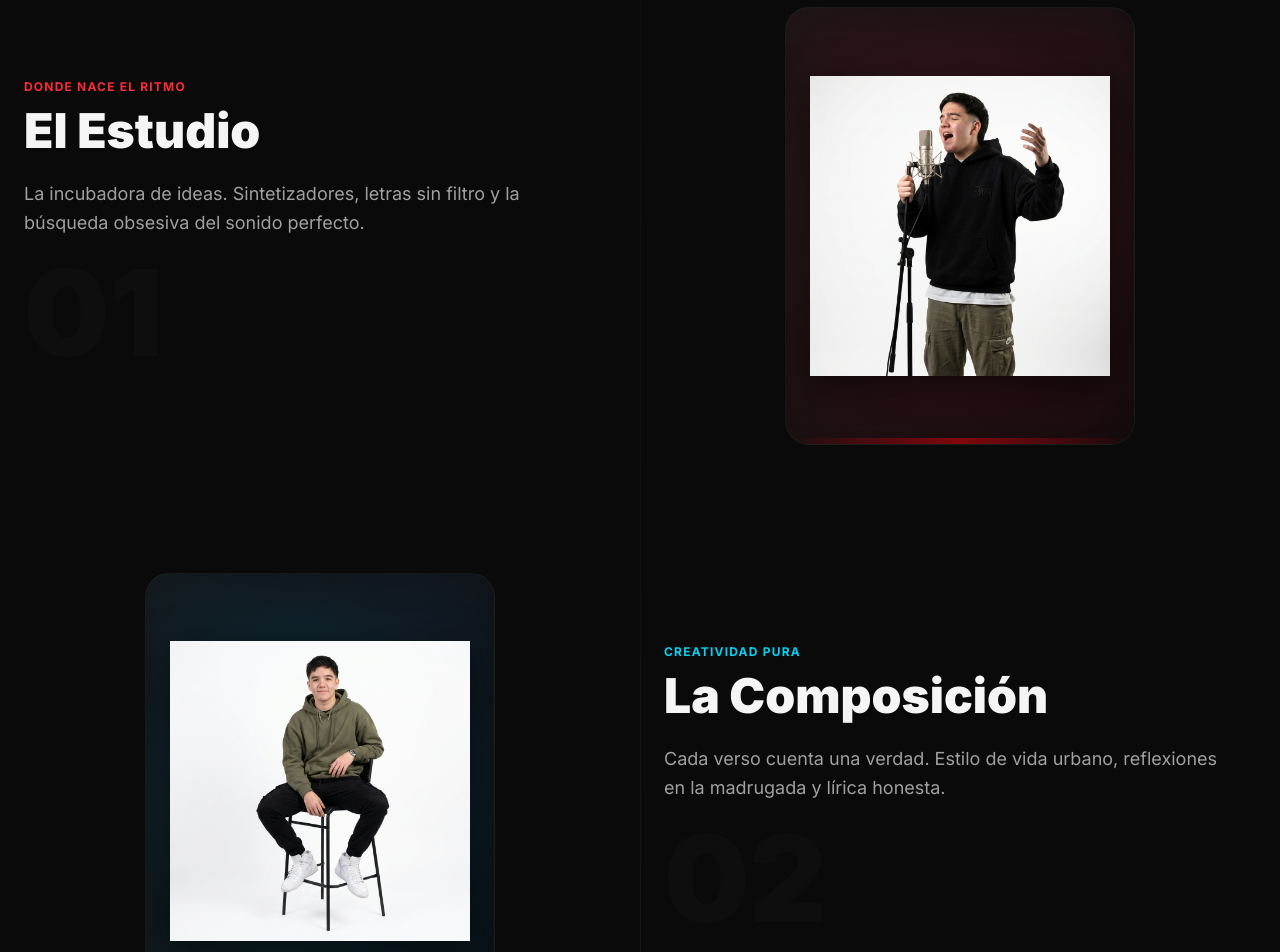
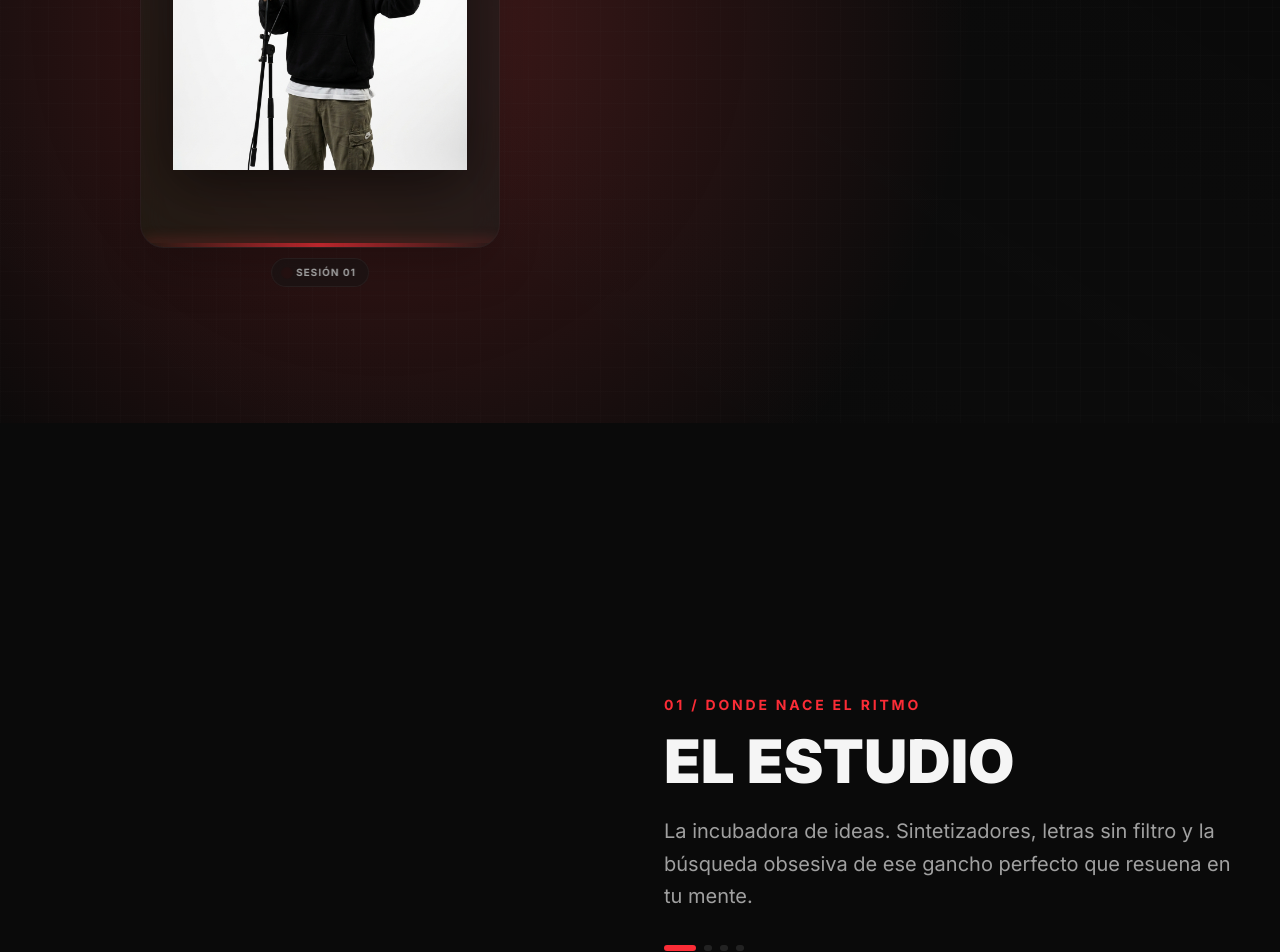
Before and after one commit to joel195xd/midec26.xyz, a Next.js app: page / in a window 1280 px wide. Shown: the part 1177-2129 px from the top of the page. Built offline with nearby package versions, Linux system fonts and the light colour scheme.

Commit message:
feat: add interactive scrollytelling gallery component and sobre page layout

```diff
--- a/src/components/Gallery.tsx
+++ b/src/components/Gallery.tsx
@@ -6,167 +6,189 @@ import Image from "next/image";
 const SESSIONS = [
   {
     title: "El Estudio",
-    tagline: "DONDE NACE EL RITMO",
-    description: "La incubadora de ideas. Sintetizadores, letras sin filtro y la búsqueda obsesiva del sonido perfecto.",
+    tagline: "01 / DONDE NACE EL RITMO",
+    description: "La incubadora de ideas. Sintetizadores, letras sin filtro y la búsqueda obsesiva de ese gancho perfecto que resuena en tu mente.",
     image: "/artista-pose1.png",
-    color: "from-red-500/20 to-rose-500/20",
-    glow: "rgba(239, 68, 68, 0.3)",
     accent: "text-red-500",
+    bgClass: "from-red-500/10 via-background to-background",
+    glowColor: "rgba(239, 68, 68, 0.4)",
   },
   {
     title: "La Composición",
-    tagline: "CREATIVIDAD PURA",
-    description: "Cada verso cuenta una verdad. Estilo de vida urbano, reflexiones en la madrugada y lírica honesta.",
+    tagline: "02 / CREATIVIDAD PURA",
+    description: "Cada verso cuenta una verdad. Estilo de vida urbano, reflexiones escritas en la madrugada bajo luces tenues y lírica honesta.",
     image: "/artista-pose2.png",
-    color: "from-cyan-500/20 to-blue-500/20",
-    glow: "rgba(6, 182, 212, 0.3)",
     accent: "text-cyan-400",
+    bgClass: "from-cyan-500/10 via-background to-background",
+    glowColor: "rgba(6, 182, 212, 0.4)",
   },
   {
     title: "El Directo",
-    tagline: "ENERGÍA EN VIVO",
-    description: "La conexión absoluta con la gente. El escenario se enciende, la música explota y el show toma el control.",
+    tagline: "03 / ENERGÍA EN VIVO",
+    description: "La conexión absoluta con la gente. El escenario se enciende, la música explota y el show toma el control de los corazones.",
     image: "/artista-pose3.png",
-    color: "from-emerald-500/20 to-teal-500/20",
-    glow: "rgba(16, 185, 129, 0.3)",
     accent: "text-emerald-400",
+    bgClass: "from-emerald-500/10 via-background to-background",
+    glowColor: "rgba(16, 185, 129, 0.4)",
   },
   {
     title: "La Esencia",
-    tagline: "STREETWEAR & ACTITUD",
-    description: "Markho representa la cultura de la calle. Moda, autenticidad y música como un solo movimiento.",
+    tagline: "04 / STREETWEAR & ACTITUD",
+    description: "Markho representa la cultura de la calle. Moda, autenticidad e independencia artística convertidas en un solo movimiento.",
     image: "/artista-pose4.png",
-    color: "from-amber-500/20 to-orange-500/20",
-    glow: "rgba(245, 158, 11, 0.3)",
     accent: "text-amber-500",
+    bgClass: "from-amber-500/10 via-background to-background",
+    glowColor: "rgba(245, 158, 11, 0.4)",
   },
 ];
 
 export default function Gallery() {
-  const [visibleIndices, setVisibleIndices] = useState<number[]>([]);
-  const sectionRef = useRef<HTMLDivElement>(null);
+  const [activeIndex, setActiveIndex] = useState(0);
+  const containerRef = useRef<HTMLDivElement>(null);
 
   useEffect(() => {
-    const observer = new IntersectionObserver(
-      (entries) => {
+    const observerOptions = {
+      root: null,
+      rootMargin: "-40% 0px -40% 0px", // Trigger when the item is in the center 20% of the screen
+      threshold: 0,
+    };
+
+    const observer = new IntersectionObserver((entries) => {
       entries.forEach((entry) => {
         if (entry.isIntersecting) {
           const index = Number(entry.target.getAttribute("data-index"));
-            setVisibleIndices((prev) => [...new Set([...prev, index])]);
+          setActiveIndex(index);
         }
       });
-      },
-      { threshold: 0.25, rootMargin: "0px 0px -50px 0px" }
-    );
+    }, observerOptions);
 
-    const childElements = sectionRef.current?.querySelectorAll(".scroll-card");
-    childElements?.forEach((el) => observer.observe(el));
+    const triggerElements = containerRef.current?.querySelectorAll(".scrolly-trigger");
+    triggerElements?.forEach((el) => observer.observe(el));
 
     return () => {
-      childElements?.forEach((el) => observer.unobserve(el));
+      triggerElements?.forEach((el) => observer.unobserve(el));
     };
   }, []);
 
   return (
-    <section ref={sectionRef} className="relative py-32 bg-background overflow-hidden">
-      {/* Aesthetic lines */}
-      <div className="absolute left-1/2 top-0 bottom-0 w-[1px] bg-gradient-to-b from-transparent via-white/5 to-transparent hidden lg:block" />
+    <div
+      ref={containerRef}
+      className="relative min-h-[400vh] bg-background transition-colors duration-1000"
+    >
+      {/* Sticky Frame container */}
+      <div className="sticky top-0 h-screen w-full flex items-center overflow-hidden pointer-events-none">
 
-      <div className="max-w-7xl mx-auto px-6 relative z-10">
-
-        {/* Header Section */}
-        <div className="text-center mb-24">
-          <span className="text-xs font-bold tracking-[0.3em] text-red-500 uppercase">
-            Visual Showcase
-          </span>
-          <h2 className="text-5xl sm:text-6xl font-black tracking-tight mt-3 text-foreground">
-            LA ESENCIA DE <span className="text-red-600">MARKHO</span>
-          </h2>
-          <p className="text-text-secondary mt-4 max-w-lg mx-auto text-sm sm:text-base">
-            Una mirada exclusiva a los diferentes estados y vibras creativas del artista. Desliza hacia abajo para descubrirlo.
-          </p>
-        </div>
-
-        {/* Scroll-Triggered Cards Grid */}
-        <div className="space-y-32">
-          {SESSIONS.map((session, index) => {
-            const isVisible = visibleIndices.includes(index);
-            const isEven = index % 2 === 0;
-
-            return (
+        {/* Background Ambient Glow relative to the active slide */}
         <div
-                key={session.title}
-                data-index={index}
-                className={`scroll-card grid grid-cols-1 lg:grid-cols-12 gap-12 items-center transition-all duration-1000 transform ${
-                  isVisible
-                    ? "opacity-100 translate-y-0"
-                    : "opacity-0 translate-y-24"
-                }`}
-              >
-                {/* Text Content */}
-                <div
-                  className={`lg:col-span-6 flex flex-col justify-center order-2 ${
-                    isEven ? "lg:order-1 lg:text-left" : "lg:order-2 lg:text-left"
-                  }`}
-                >
-                  <span className={`text-xs font-bold tracking-widest uppercase ${session.accent} mb-3`}>
-                    {session.tagline}
-                  </span>
-                  <h3 className="text-4xl sm:text-5xl font-black text-foreground mb-6 leading-none">
-                    {session.title}
-                  </h3>
-                  <p className="text-text-secondary text-base sm:text-lg leading-relaxed max-w-xl mx-auto lg:mx-0">
-                    {session.description}
-                  </p>
-
-                  {/* Decorative number */}
-                  <div className="text-[120px] font-black text-white/[0.02] leading-none select-none pointer-events-none mt-4 font-sans">
-                    0{index + 1}
-                  </div>
-                </div>
-
-                {/* Card Image Display */}
-                <div
-                  className={`lg:col-span-6 flex justify-center order-1 ${
-                    isEven ? "lg:order-2" : "lg:order-1"
-                  }`}
-                >
-                  <div className="relative w-[300px] sm:w-[350px] aspect-[4/5] rounded-3xl overflow-hidden bg-gradient-to-br from-surface to-background border border-white/5 group">
-                    {/* Glowing effect inside card */}
-                    <div
-                      className="absolute inset-0 opacity-40 mix-blend-screen group-hover:scale-105 transition-transform duration-700 pointer-events-none"
+          className="absolute inset-0 bg-radial transition-all duration-1000 opacity-60"
           style={{
-                        background: `radial-gradient(circle at 50% 50%, ${session.glow}, transparent 70%)`,
+            background: `radial-gradient(circle at 30% 50%, ${SESSIONS[activeIndex].glowColor}, transparent 60%)`,
           }}
         />
 
-                    {/* Abstract background shape */}
-                    <div className={`absolute -inset-2 bg-gradient-to-tr ${session.color} blur-2xl opacity-50 group-hover:scale-110 transition-all duration-700`} />
+        {/* Diagonal Light Beam effect */}
+        <div className="absolute inset-0 bg-gradient-to-tr from-transparent via-white/[0.01] to-transparent pointer-events-none" />
 
-                    {/* Cutout Image with hover lift */}
-                    <div className="absolute inset-0 flex items-center justify-center p-6">
-                      <div className="relative w-full h-full transform group-hover:scale-[1.05] group-hover:-translate-y-2 transition-all duration-500">
+        {/* Grid pattern overlay */}
+        <div className="absolute inset-0 bg-[linear-gradient(to_right,#80808005_1px,transparent_1px),linear-gradient(to_bottom,#80808005_1px,transparent_1px)] bg-[size:24px_24px]" />
+
+        <div className="max-w-7xl mx-auto px-6 w-full h-full grid grid-cols-1 lg:grid-cols-12 gap-12 items-center pointer-events-auto">
+
+          {/* Left Side: Sticky Visual Container */}
+          <div className="col-span-12 lg:col-span-6 flex justify-center items-center relative h-[40vh] lg:h-[70vh]">
+
+            {/* Visual Canvas frame */}
+            <div className="relative w-[280px] sm:w-[360px] aspect-[4/5] rounded-3xl overflow-hidden bg-surface/30 border border-white/5 backdrop-blur-md shadow-2xl flex items-center justify-center p-6">
+
+              {/* Dynamic decorative backdrop shapes */}
+              <div className="absolute -inset-10 bg-gradient-to-tr from-accent/5 to-cyan-500/5 blur-xl pointer-events-none" />
+
+              {/* Pose image slots with cross-fade */}
+              {SESSIONS.map((session, index) => {
+                const isActive = index === activeIndex;
+                return (
+                  <div
+                    key={session.image}
+                    className={`absolute inset-0 p-8 flex items-center justify-center transition-all duration-1000 transform ${
+                      isActive
+                        ? "opacity-100 scale-100 rotate-0 translate-y-0 pointer-events-auto"
+                        : "opacity-0 scale-90 -rotate-3 translate-y-8 pointer-events-none"
+                    }`}
+                  >
+                    <div className="relative w-full h-full">
                       <Image
                         src={session.image}
                         alt={session.title}
                         fill
-                          className="object-contain drop-shadow-[0_10px_20px_rgba(0,0,0,0.6)]"
-                          sizes="(max-width: 768px) 250px, 300px"
+                        className="object-contain drop-shadow-[0_15px_30px_rgba(0,0,0,0.6)]"
+                        sizes="(max-width: 768px) 250px, 320px"
                       />
                     </div>
                   </div>
+                );
+              })}
 
-                    {/* Neon bottom border edge */}
-                    <div className="absolute bottom-0 inset-x-0 h-1.5 bg-gradient-to-r from-transparent via-red-600 to-transparent opacity-50" />
+              {/* Holographic scanner accent bar */}
+              <div className="absolute bottom-0 inset-x-0 h-1 bg-gradient-to-r from-transparent via-red-500 to-transparent shadow-[0_0_15px_rgba(239,68,68,0.8)] animate-pulse" />
+            </div>
+
+            {/* Floating indicator */}
+            <div className="absolute bottom-4 left-1/2 -translate-x-1/2 flex items-center gap-1.5 px-3 py-1.5 rounded-full border border-white/5 bg-surface/50 backdrop-blur-sm text-[10px] font-bold uppercase tracking-widest text-text-secondary">
+              <span className="w-1.5 h-1.5 rounded-full bg-red-600 animate-ping" />
+              Sesión 0{activeIndex + 1}
             </div>
           </div>
 
+          {/* Right Side: Spacer for text layout on desktop */}
+          <div className="hidden lg:block lg:col-span-6 h-full" />
+        </div>
+      </div>
+
+      {/* Scrolling Text Columns overlay */}
+      <div className="relative z-10 max-w-7xl mx-auto px-6 grid grid-cols-1 lg:grid-cols-12 gap-12">
+
+        {/* Left Column spacer on desktop to let visual show */}
+        <div className="hidden lg:block lg:col-span-6 pointer-events-none" />
+
+        {/* Right Column: Scroll Triggers / Narrative blocks */}
+        <div className="col-span-12 lg:col-span-6 flex flex-col justify-start">
+          {SESSIONS.map((session, index) => (
+            <div
+              key={session.title}
+              data-index={index}
+              className="scrolly-trigger min-h-screen flex flex-col justify-center py-20 lg:py-0"
+            >
+              <div className="max-w-xl">
+                <span className={`text-sm font-bold tracking-[0.2em] uppercase ${session.accent} mb-4 block`}>
+                  {session.tagline}
+                </span>
+
+                <h3 className="text-4xl sm:text-5xl md:text-6xl font-black text-foreground mb-6 leading-none uppercase">
+                  {session.title}
+                </h3>
+
+                <p className="text-lg sm:text-xl text-text-secondary leading-relaxed mb-8">
+                  {session.description}
+                </p>
+
+                {/* Progress Indicators */}
+                <div className="flex items-center gap-2">
+                  {SESSIONS.map((_, dotIndex) => (
+                    <div
+                      key={dotIndex}
+                      className={`h-1.5 rounded-full transition-all duration-500 ${
+                        dotIndex === index
+                          ? "w-8 bg-red-500"
+                          : "w-2 bg-white/10"
+                      }`}
+                    />
+                  ))}
+                </div>
+              </div>
+            </div>
+          ))}
+        </div>
+      </div>
     </div>
   );
-          })}
-        </div>
-
-      </div>
-    </section>
-  );
 }
```
Also changed, not shown: src/app/sobre/page.tsx (+142 -39 lines). Lines whose indentation alone changed are shown as unchanged.
